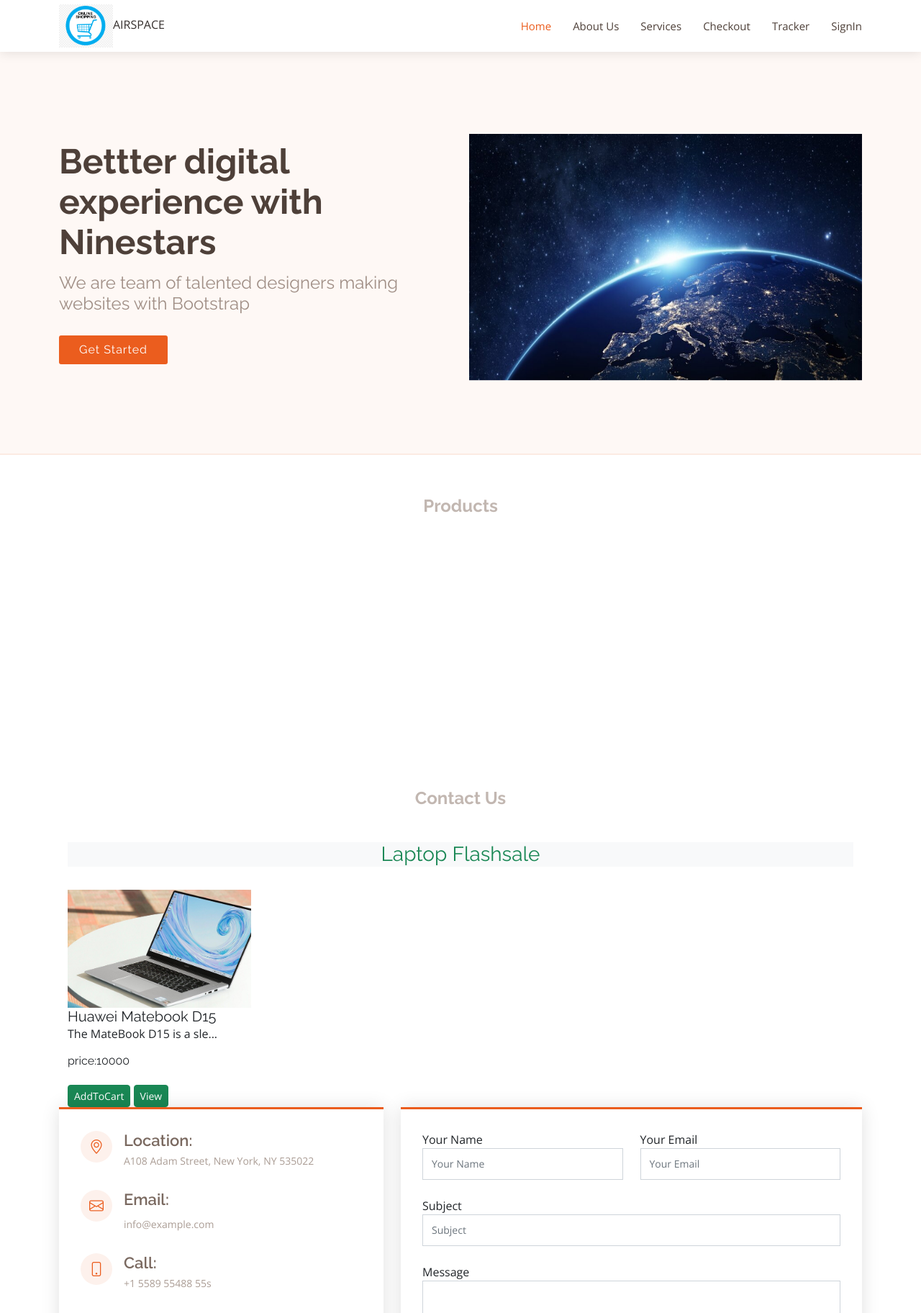
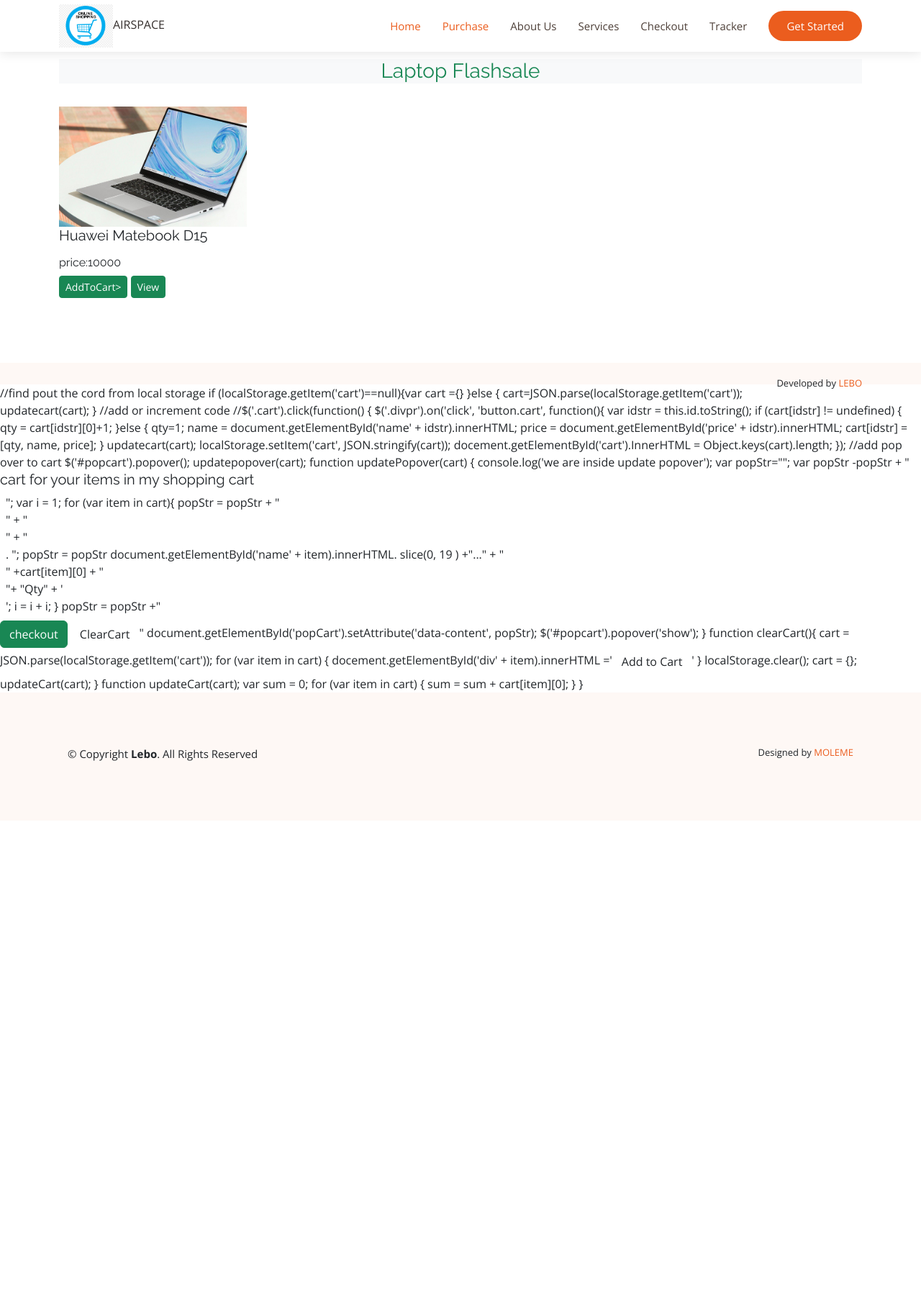
Before and after one commit to Lebza4/Lebza4, a Django app: page / in a window 1280 px wide. Shown: the top 1824 px of the page at 72% size. After the commit the page ends 1057 px from the top, so only its background shows below. Run offline with Django 4.2, Linux system fonts and the light colour scheme; data comes from the database, SQL or seed files in the repository; both versions use the stored data as it was after the commit; some libraries are stand-ins or nearby versions; grey boxes are pictures that could not be loaded.

Commit message:
purchase.html

```diff
--- a/leboapp/views.py
+++ b/leboapp/views.py
@@ -17,4 +17,4 @@
         allProds.append([prod, range(1, int(nSlides)), int(nSlides)])
 
     params = {'allProds':allProds}
-    return render(request,'index.html',params)
+    return render(request,'Purchase.html',params)
--- /dev/null
+++ b/templates/Purchase.html
@@ -0,0 +1,142 @@
+{% extends 'nav.html' %}
+{% block title %}
+AIRSPACE
+{% endblock title %}
+
+{% block body %}
+
+{% load static %}
+{% for product,range, nslides in allProds %}
+
+<div class="container">
+    <h3 class="my-3 text-center text-success bg-light">{{product.0.category}} Flashsale</h3>
+</div>
+<div class="container">
+    <div class="row">
+
+
+{% for i in product %}
+
+<div class="col-md-3 mt-3">
+<img src='/media/{{i.image}}' class="card-img-top" alt="...">
+                              <div class="card-body">
+                                <h5 class="card-tittle" id="namepr{{i.id}}">{{i.product_name}}</h5>
+                                <p class="card-text"{{i.desc|slice:"0:53"}}...</p>
+                                <h6 class="card-tittle">price:<span id="pricepr{{i.id}}">{{i.price}}</span></h6>
+                                <span id="divpr{{i.id}}" class="divpr">
+
+
+                                    <button id="pr{{i.id}}" class="btn btn-success cart btn-sm mt-0">AddToCart></button>
+                                </span>
+
+                            <a href="/media/{{i.image}}"> <button class="btn btn-success btn-sm cart">View</button></a>
+
+
+
+                            </div>
+                        </div>
+
+{% endfor %}
+                    </div>
+                </div>
+{% endfor %}
+<!--======= Footer =======-->
+<footer id="footer">
+    <div class="footer-top">
+
+    </div>
+
+    <div class="container">
+
+        <div class="credits">
+            <br>
+            Developed by <a href="/">LEBO</a>
+        </div>
+    </div>
+</footer>
+<!--End of footer-->
+{% block script %}
+<script src="https://code.jquery.com/jquery-3.3.3.1js"
+integrity="sha256-2KoK7MbOvxpgUVvAk/HJ2jigoSYS2auK4Pfzbm7uH60="
+crossorigin="anonymous"></script
+<script src="http://dnjs.cloudflare.com/ajax/libs/popper.js/1.14.6/umd/popper.min.js" integrity="sha384-wHAiFfRlMFy6i5SRaxvfOCifBUQylcHdj/yoi7FRNXMRBu5WHdZYulhA6ZOblgut" crossorigin="anonymous"></script>
+<script src="http://stackpath.bootsrapcdn.com/bootstrap/4.2.1/js/bootstrap.min.js" integrity="sha384-B0UglyR+jN6CkvvICOB2joaf5I4l3gm9GU6Hclog6Ls7i6U/mkkaduKaBhlAXv9k" crossorigin="anonymous"></script>
+
+</script>
+    //find pout the cord from local storage
+    if (localStorage.getItem('cart')==null){var cart ={}
+}else {
+    cart=JSON.parse(localStorage.getItem('cart'));
+    updatecart(cart);
+
+
+}
+
+//add or increment code
+//$('.cart').click(function() {
+$('.divpr').on('click', 'button.cart', function(){
+    var idstr = this.id.toString();
+
+    if (cart[idstr] != undefined) {
+        qty = cart[idstr][0]+1;
+
+    }else {
+        qty=1;
+        name = document.getElementById('name' + idstr).innerHTML;
+        price = document.getElementById('price' + idstr).innerHTML;
+        cart[idstr] = [qty, name, price];
+
+    }
+    updatecart(cart);
+
+    localStorage.setItem('cart', JSON.stringify(cart));
+    docement.getElementById('cart').InnerHTML = Object.keys(cart).length;
+
+});
+
+//add pop over to cart
+
+$('#popcart').popover();
+updatepopover(cart);
+
+function updatePopover(cart) {
+    console.log('we are inside update popover');
+    var popStr="";
+    var popStr -popStr + "<h5> cart for your items in my shopping cart </h5>
+    <div class='mx-2 my-2'>";
+    var i = 1;
+    for (var item in cart){
+        popStr = popStr + "<br>" + "</br>" + "</br>. ";
+        popStr = popStr document.getElementById('name' + item).innerHTML.
+        slice(0, 19 ) +"..." + "<br>" +cart[item][0] + "</br>"+ "Qty" + '<br>';
+        i = i + i;
+    }
+
+    popStr = popStr +"</div> <a href= '/checkout'><button class='btn btn-success' id='clearCart'>checkout</button></a> <button class='btn ntn-dark'
+    onclick='clearcart()' id='clearcart'>ClearCart</button>"
+    document.getElementById('popCart').setAttribute('data-content', popStr);
+    $('#popcart').popover('show');
+
+}
+function clearCart(){
+    cart = JSON.parse(localStorage.getItem('cart'));
+    for (var item in cart) {
+        docement.getElementById('div' + item).innerHTML ='<button id = "' + item + "' class="btn btm-success cart">Add to Cart</button>'
+
+    }
+    localStorage.clear();
+    cart = {};
+    updateCart(cart);
+
+}
+function updateCart(cart);
+var sum = 0;
+for (var item in cart) {
+    sum = sum + cart[item][0];
+}
+}
+{% endblock script %}
+
+
+
+{% endblock body %}
--- a/templates/nav.html
+++ b/templates/nav.html
@@ -39,37 +39,33 @@
   <header id="header" class="fixed-top d-flex align-items-center">
     <div class="container d-flex align-items-center justify-content-between">
 
-      <div class="logo">
-        <h1 class="text-light"><a href="index.html"><span>Ninestars</span></a></h1>
-        <!-- Uncomment below if you prefer to use an image logo -->
-        <!-- <a href="index.html"><img src="{% static 'assets/img/logo.png' %}" alt="" class="img-fluid"></a>-->
+
+        <div class="logo">
+          <a href=><img src="{% static 'assets/img/Space/logo.png' %}" alt="" class="img-fluid">AIRSPACE</a>
       </div>
-
+     <br>
+     <br>
+     <br>
       <nav id="navbar" class="navbar">
         <ul>
           <li><a class="nav-link scrollto active" href="#hero">Home</a></li>
+          <li><a class="nav-link scrollto active" href="/Purchase">Purchase</a></li>
           <li><a class="nav-link scrollto" href="#about">About Us</a></li>
           <li><a class="nav-link scrollto" href="#services">Services</a></li>
-          <li><a class="nav-link scrollto" href="#portfolio">Portfolio</a></li>
-          <li><a class="nav-link scrollto" href="#team">Team</a></li>
-          <li class="dropdown"><a href="#"><span>Drop Down</span> <i class="bi bi-chevron-down"></i></a>
-            <ul>
-              <li><a href="#">Drop Down 1</a></li>
-              <li class="dropdown"><a href="#"><span>Deep Drop Down</span> <i class="bi bi-chevron-right"></i></a>
-                <ul>
-                  <li><a href="#">Deep Drop Down 1</a></li>
-                  <li><a href="#">Deep Drop Down 2</a></li>
-                  <li><a href="#">Deep Drop Down 3</a></li>
-                  <li><a href="#">Deep Drop Down 4</a></li>
-                  <li><a href="#">Deep Drop Down 5</a></li>
-                </ul>
-              </li>
-              <li><a href="#">Drop Down 2</a></li>
-              <li><a href="#">Drop Down 3</a></li>
-              <li><a href="#">Drop Down 4</a></li>
-            </ul>
-          </li>
-          <li><a class="nav-link scrollto" href="/leboauth/logout/">logout</a></li>
+          <li><a class="nav-link scrollto" href="/Checkout">Checkout</a></li>
+          <li><a class="nav-link scrollto" href="/Tracker">Tracker</a></li>
+
+          {% if request.user.is_authenticated %}
+
+          <button type="button" class="btn btn-succcess" id="popcart"
+          data-container="body" data-toggle="popover" data-placement="bottom"
+          data-html="true" data-content="Vivamus sagittis lacus vel augue laoreet rutrum faucibus.">
+          cart(<span id="cart">0</span>)
+        </button>
+
+          {% endif %}
+
+
           <li><a class="getstarted scrollto" href="#about">Get Started</a></li>
         </ul>
         <i class="bi bi-list mobile-nav-toggle"></i>
@@ -104,10 +100,7 @@
         &copy; Copyright <strong><span>Lebo</span></strong>. All Rights Reserved
       </div>
       <div class="credits">
-        <!-- All the links in the footer should remain intact. -->
-        <!-- You can delete the links only if you purchased the pro version. -->
-        <!-- Licensing information: https://bootstrapmade.com/license/ -->
-        <!-- Purchase the pro version with working PHP/AJAX contact form: https://bootstrapmade.com/ninestars-free-bootstrap-3-theme-for-creative/ -->
+
         Designed by <a href="https://bootstrapmade.com/">MOLEME</a>
       </div>
     </div>
```
Also changed, not shown: templates/auth/logout.html (added, +10 -0 lines), db.sqlite3.
